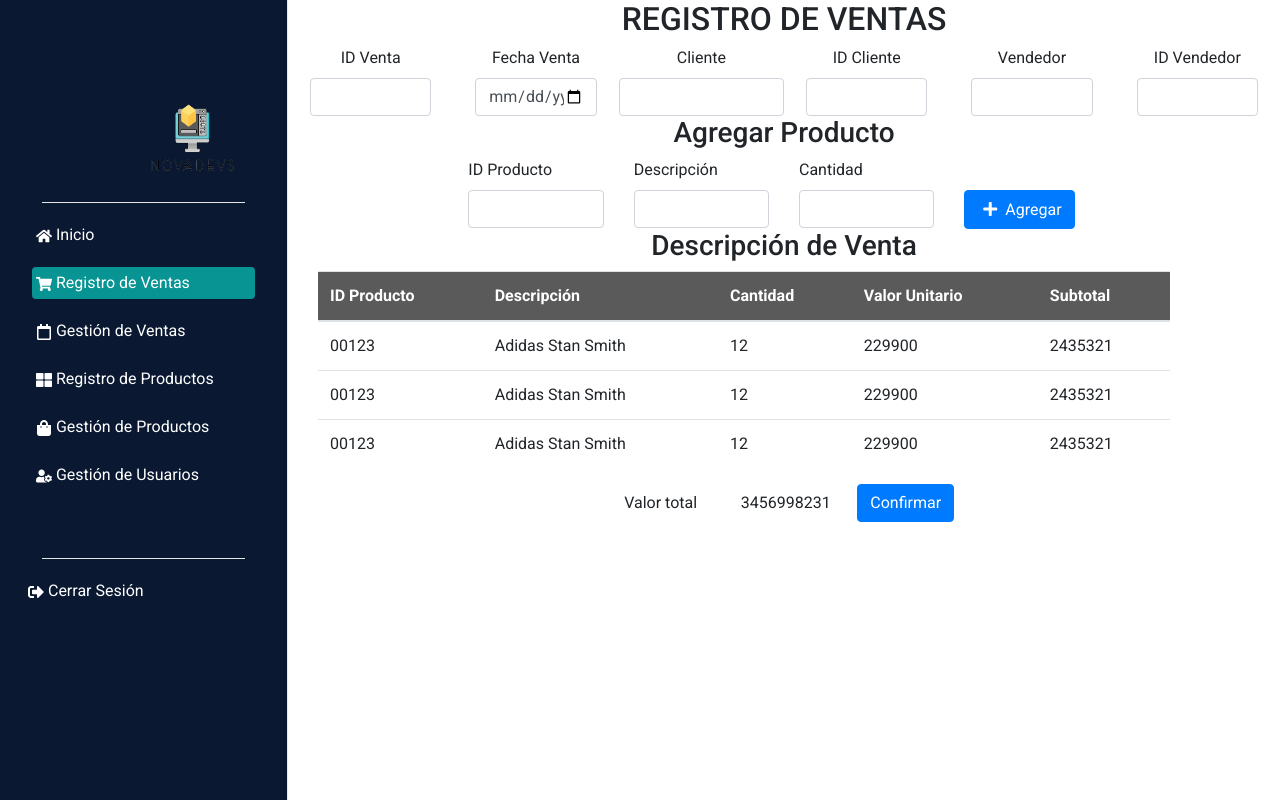
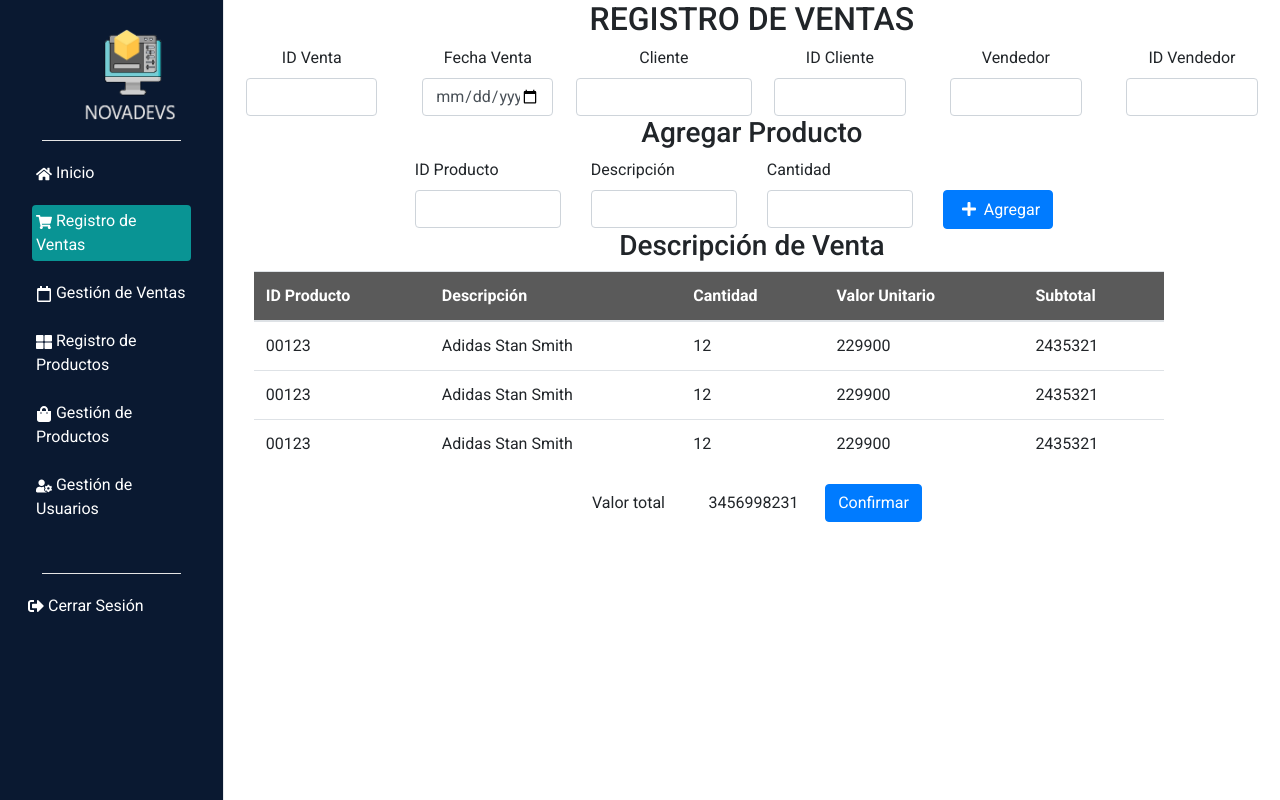
Before and after one commit to NovaDevs-MinTIC/NovaDevs, a React (Create React App) app: page /Ventas in a window 1280 px wide. Built offline with nearby package versions, Linux system fonts and the light colour scheme.

Commit message:
agregando estilos al logo

```diff
--- a/src/Layouts/Sidebar.jsx
+++ b/src/Layouts/Sidebar.jsx
@@ -1,11 +1,11 @@
 import { NavLink } from 'react-router-dom'
 import * as FaIcons from 'react-icons/fa'
-import Logo from 'media/logo.png'
+import Logo from 'media/Logo_1.png'
 function Sidebar(){
     return(
         <div className="sidebar">
     <ul>
-    <img src={Logo} alt="" className="logo"/>
+    <img src={Logo} alt="" className="Logo_1"/>
     <hr></hr>
 
         <li>
--- a/src/styles/App.scss
+++ b/src/styles/App.scss
@@ -50,13 +50,13 @@ li{
 }
 
 ////LOGO DEL SIDEBAR
-.logo{
+.Logo_1{
   width: 100px;
-  height: 90px;
+  height:100px;
   text-align: center;
-  margin-left: 14vh;
-  margin-right: 10vh;
-  margin-top: 10vh;
+  margin-left: 30%;
+  margin-right: 10%;
+  margin-top: 5%;
 }
 #logout{
   //margin-top: 15vh;
```
Also changed, not shown: src/media/Logo_1.png.
